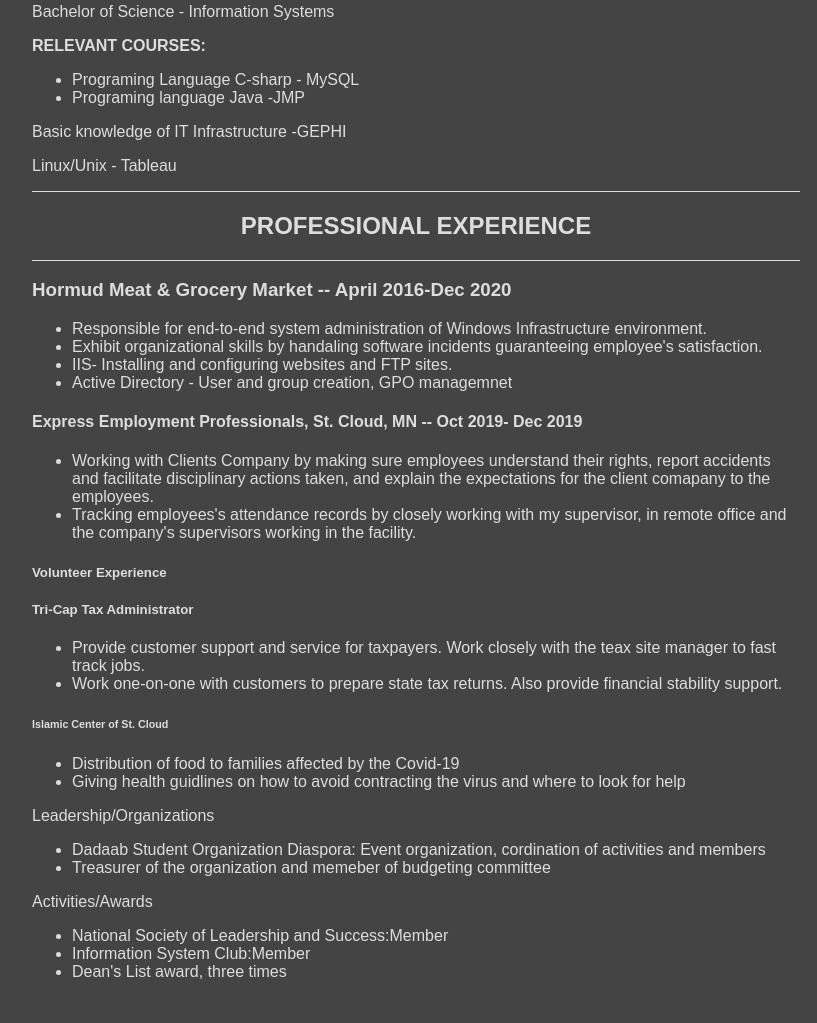
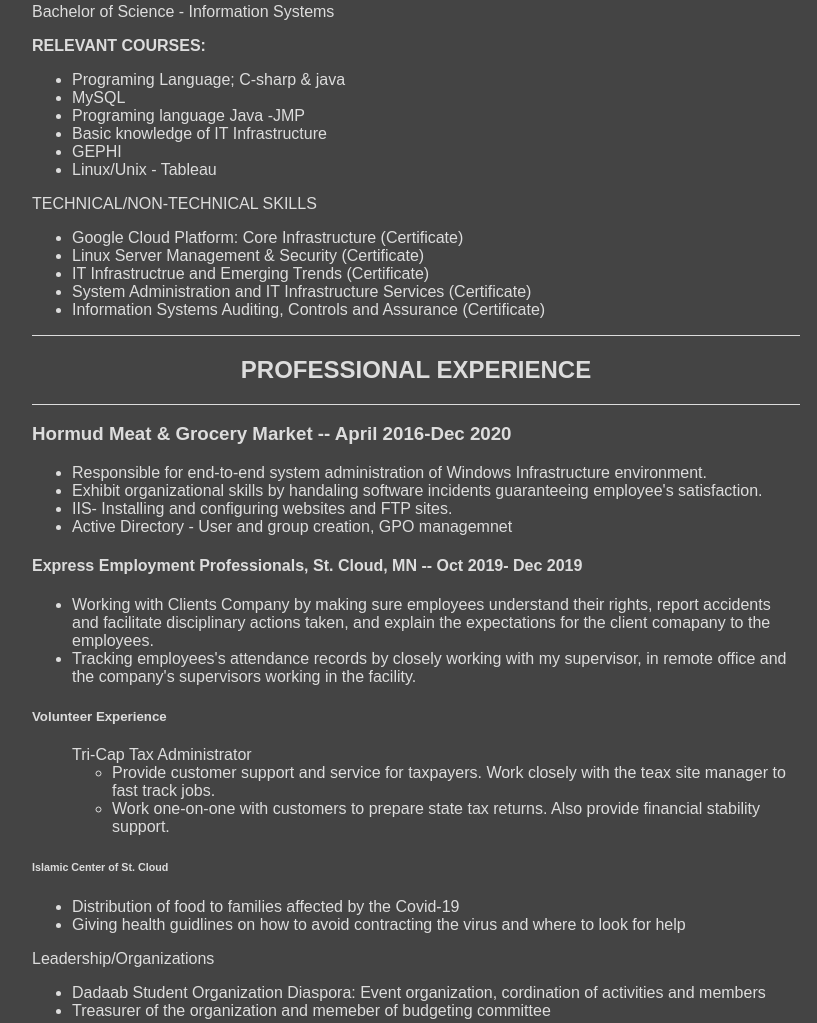
Before and after one commit to Abaruur/Abaruur.github.io, a plain HTML site: page index.html in a window 1280 px wide. Shown: the part 361-1384 px from the top of the page, without its empty margins (224-1041 px from the left). Drawn offline with Linux system fonts and the light colour scheme.

Commit message:
Update index.html

```diff
--- a/index.html
+++ b/index.html
@@ -27,32 +27,32 @@
   </div>
   <div>
     <h>Bachelor of Science - Information Systems</h>
-  <p>
+  </p>
     <strong>RELEVANT COURSES:</strong>
-</p>
-<ul>
-    <li>
-        Programing Language C-sharp - MySQL <strong></strong>
-    </li>
-    <li>
-        Programing language Java -JMP
-    </li>
+  <ul>
+    <li>Programing Language; C-sharp & java</li>
+    <li>MySQL</li>
+    <li>Programing language Java -JMP</li>
+    <li>Basic knowledge of IT Infrastructure</li>
+    <li>GEPHI</li>
+    <li>Linux/Unix - Tableau </li>
 </ul>
-<p>
-     Basic knowledge of IT Infrastructure -GEPHI
-</p>
-<p>
-    Linux/Unix - Tableau
-</p>
+<div>
+  <h>TECHNICAL/NON-TECHNICAL SKILLS</h>
+    <ul>
+      <li>Google Cloud Platform: Core Infrastructure (Certificate)</li>
+      <li>Linux Server Management & Security (Certificate)</li>
+      <li>IT Infrastructrue and Emerging Trends (Certificate)</li>
+      <li>System Administration and IT Infrastructure Services (Certificate)</li>
+      <li>Information Systems Auditing, Controls and Assurance (Certificate)</li>
+    </ul>
+</div>
     </ul>
   </div>
-
-
 
   <div class="exp-header">
     <h2>Professional Experience</h2>
   </div>
-
 
   <div>
     <h3>Hormud Meat & Grocery Market -- April 2016-Dec 2020</h3>
@@ -72,18 +72,17 @@
     </ul>
   </div>
 
-    <h5>Volunteer Experience</h5>
-  </div>
-
-  <div>
-    <h5>Tri-Cap Tax Administrator</h5>
+<div>
+   <h5>Volunteer Experience</h5>
+ <ul>
+    <h>Tri-Cap Tax Administrator</h>
     <ul>
       <li>Provide customer support and service for taxpayers. Work closely with the teax site manager to fast track jobs.</li>
       <li>Work one-on-one with customers to prepare state tax returns. Also provide financial stability support.</li>
     </ul>
-  </div>
+</div>
 
-  <div>
+ <div>
     <h6>Islamic Center of St. Cloud</h6>
     <ul>
       <li>Distribution of food to families affected by the Covid-19</li>
```
